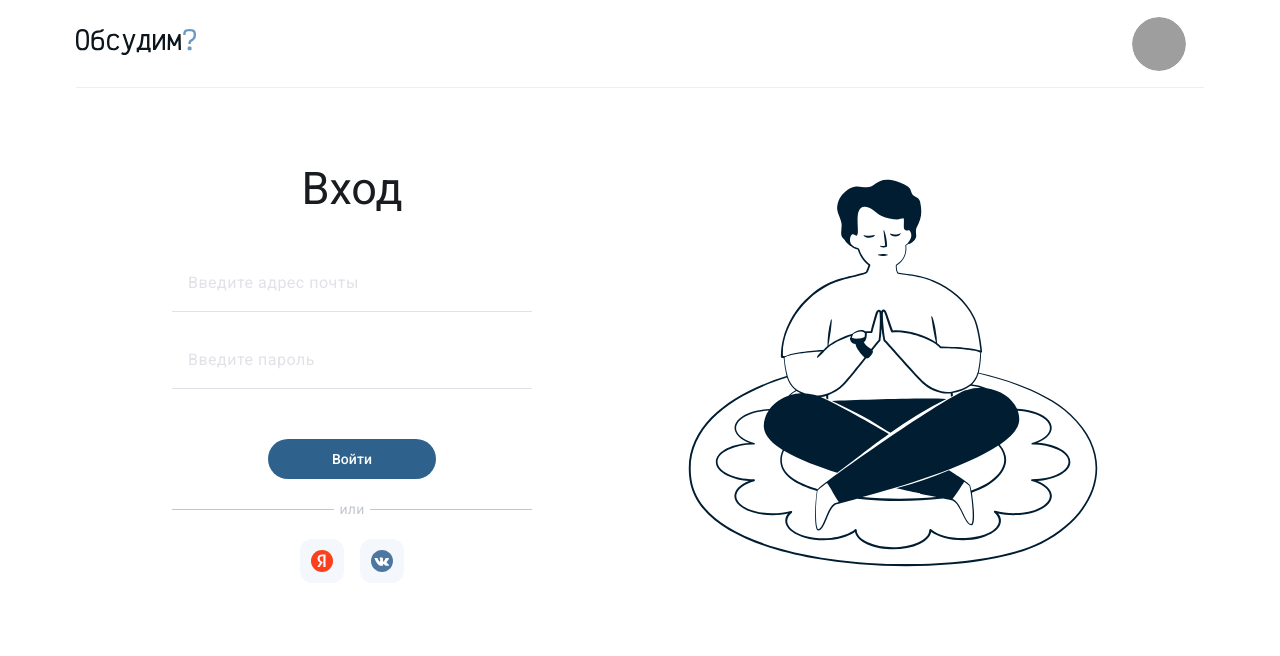
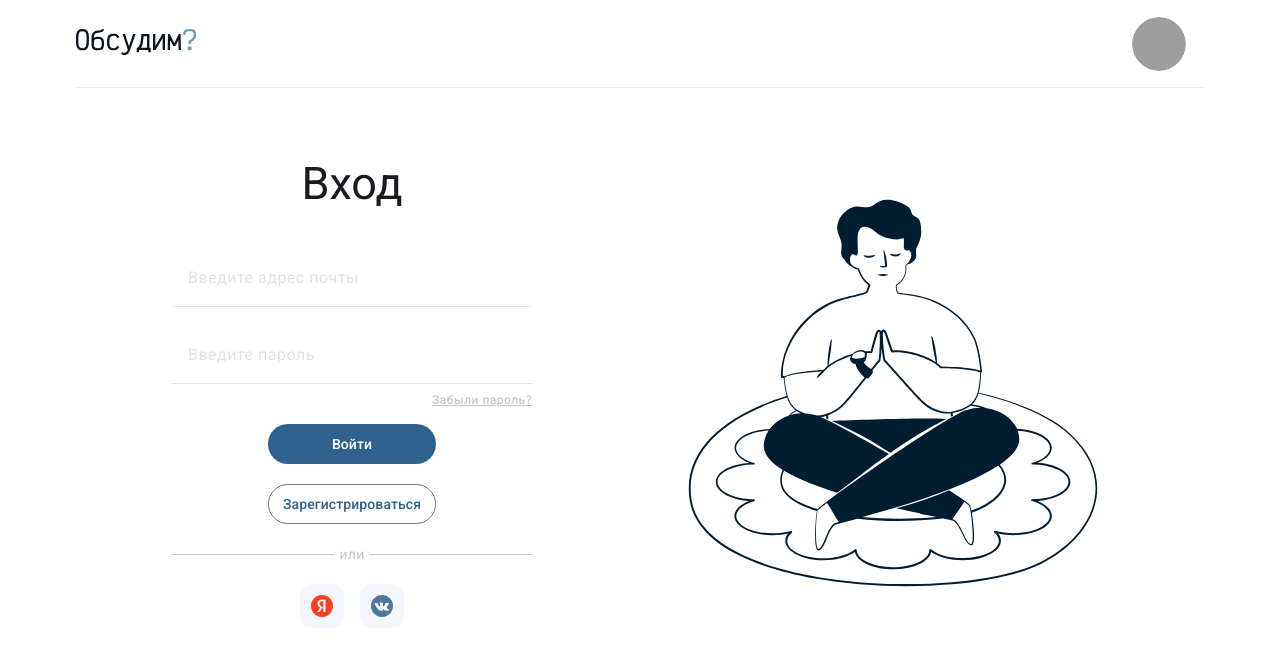
Before and after one commit to maksim4k1/my-psychologist, a Next.js app: page /login in a window 1280 px wide. Shown: the top 656 px of the page. Built offline with nearby package versions, Linux system fonts and the light colour scheme; grey boxes are pictures that could not be loaded.

Commit message:
added links to reset password and registration on login page and added link to login on registration page

```diff
--- a/src/app/login/page.tsx
+++ b/src/app/login/page.tsx
@@ -8,6 +8,8 @@ import Button from "@/components/UI/Buttons/PrimaryButton";
 import Container from "@/components/UI/Container";
 import AuthButtons from "@/components/UI/AuthButtons";
 import { onChangeInputHandler } from "@/utils/handlers";
+import SecondaryButton from "@/components/UI/Buttons/SecondaryButton";
+import Link from "next/link";
 
 const initialState = {
   email: "",
@@ -47,6 +49,12 @@ function LoginPage() {
           onChange={onChangeHandler}
           required
         />
+        <Link
+          href="/password-reset"
+          className={styles.resetPasswordLink}
+        >
+          Забыли пароль?
+        </Link>
         <AuthButtons className={styles.authButtons}>
           <Button
             type="submit"
@@ -54,6 +62,12 @@ function LoginPage() {
           >
             Войти
           </Button>
+          <SecondaryButton
+            href="/register"
+            isMedium={true}
+          >
+            Зарегистрироваться
+          </SecondaryButton>
         </AuthButtons>
       </Form>
     </Container>
--- a/src/app/login/styles.module.scss
+++ b/src/app/login/styles.module.scss
@@ -1,7 +1,21 @@
-.authButtons{
-  margin-top: 30px;
+@import "@/styles/variables.scss";
+@import "@/styles/textStyles.scss";
+
+.authButtons {
+  margin-top: 0;
 }
 
-.link{
-  margin-top: 20px;
+.resetPasswordLink {
+  margin-top: -12px;
+  margin-bottom: -4px;
+  margin-left: auto;
+  color: $outline-variant;
+  text-decoration: underline;
+  @include labelMedium;
+  transition: text-decoration-color 0.2s;
+
+  &:hover {
+    text-decoration: underline;
+    text-decoration-color: transparent;
+  }
 }
```
Also changed, not shown: src/app/register/page.tsx (+7 -0 lines), src/app/register/styles.module.scss (+5 -3 lines).
